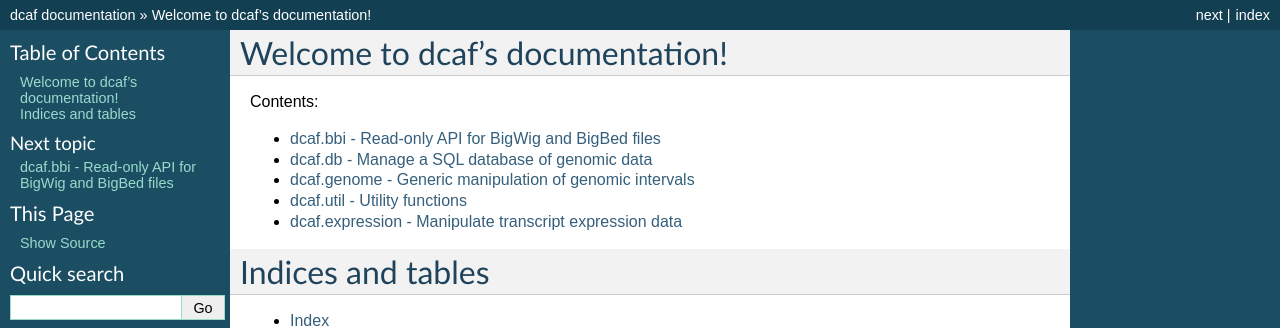
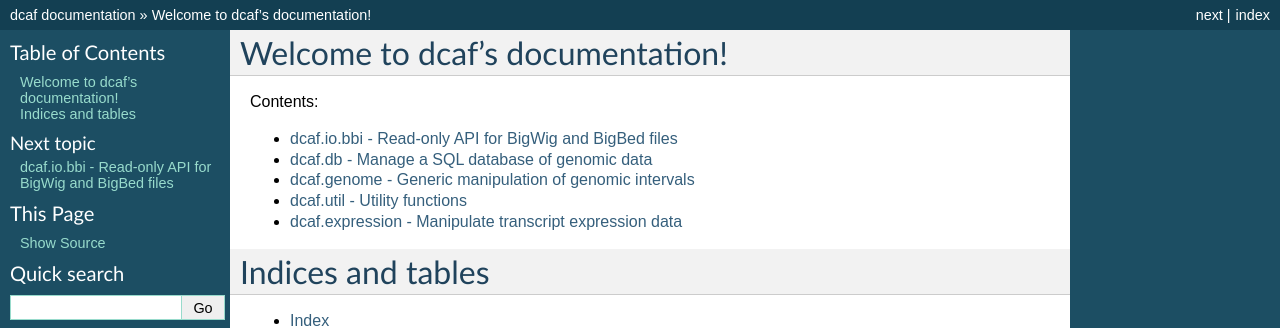
Before and after one commit to mdozmorov/dcaf, a Sphinx documentation site: the page built from doc/index.rst, in a window 1280 px wide. Shown: the top 328 px of the page. Built offline with Sphinx 7.4.7, drawn with Linux system fonts in a browser that asks for light colours; the version number could not be read and is left out.

```diff
--- a/doc/bbi.rst
+++ b/doc/bbi.rst
@@ -1,6 +1,6 @@
-dcaf.bbi - Read-only API for BigWig and BigBed files
-====================================================
+dcaf.io.bbi - Read-only API for BigWig and BigBed files
+=======================================================
 
-.. automodule:: dcaf.bbi
+.. automodule:: dcaf.io.bbi
     :members:
     :synopsis: Read-only API for BigWig and BigBed files
--- a/setup.py
+++ b/setup.py
@@ -50,9 +50,9 @@ class Test(TestCommand):
 
 extensions = [
     Extension(
-        "dcaf.bbi",
+        "dcaf.io.bbi",
         include_dirs=["include"],
-        sources=["dcaf/bbi.pyx", "src/bbi/bbi.cpp"],
+        sources=["dcaf/io/bbi.pyx", "src/bbi/bbi.cpp"],
         extra_compile_args=["-std=c++0x"],
         libraries=["z"],
         language="c++")
```
Also changed, not shown: 4 other files.
